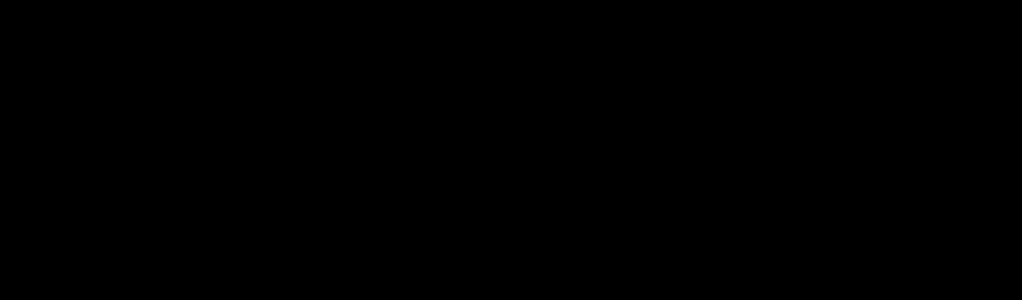
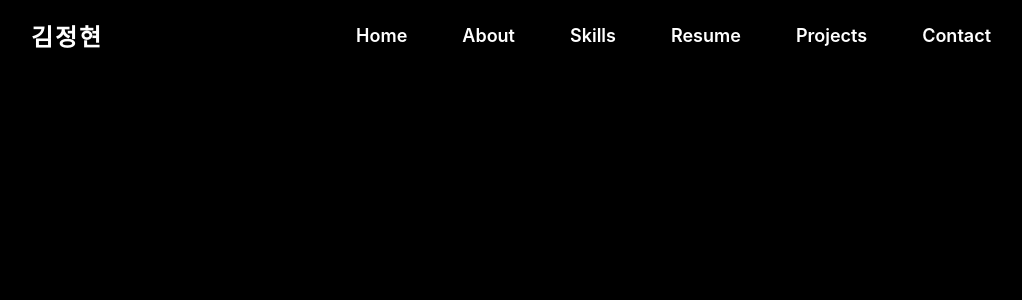
Before and after one commit to Moomi98/my-intro-site, a React (Create React App) app: page / in a window 1280 px wide. Shown: the top 300 px of the page, without its empty margins (129-1151 px from the left). Built offline with nearby package versions, Linux system fonts and the light colour scheme.

Commit message:
header layout 적용

```diff
--- a/src/components/Header.js
+++ b/src/components/Header.js
@@ -4,10 +4,56 @@
   width: 100%;
   height: 70px;
   background-color: black;
+  position: fixed;
+`;
+
+const HeaderLayout = styled.div`
+  width: 75%;
+  height: 100%;
+  display: flex;
+  margin: 0 auto;
+  justify-content: space-between;
+  align-items: center;
+`;
+
+const MenuLayout = styled.li`
+  height: 100%;
+  display: flex;
+  gap: 15px;
+  justify-content: flex-start;
+  align-items: center;
+`;
+
+const Menu = styled.ul`
+  font-size: 18px;
+  font-weight: 600;
+  color: white;
+`;
+
+const Logo = styled.p`
+  font-size: 24px;
+  font-weight: bold;
+  color: white;
+  letter-spacing: 1.9px;
+  text-align: center;
 `;
 
 const Header = () => {
-  return <Container />;
+  return (
+    <Container>
+      <HeaderLayout>
+        <Logo>김정현</Logo>
+        <MenuLayout>
+          <Menu>Home</Menu>
+          <Menu>About</Menu>
+          <Menu>Skills</Menu>
+          <Menu>Resume</Menu>
+          <Menu>Projects</Menu>
+          <Menu>Contact</Menu>
+        </MenuLayout>
+      </HeaderLayout>
+    </Container>
+  );
 };
 
 export default Header;
```
